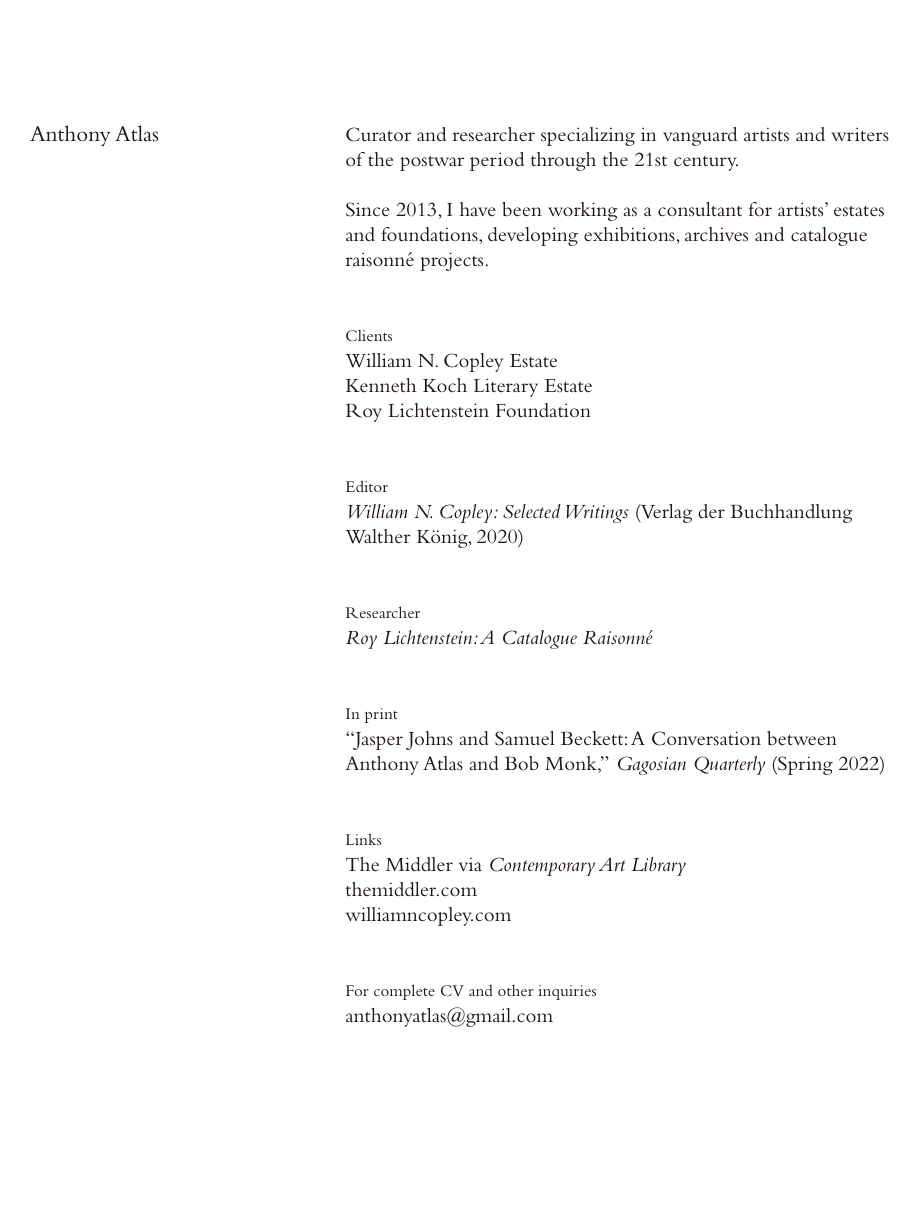
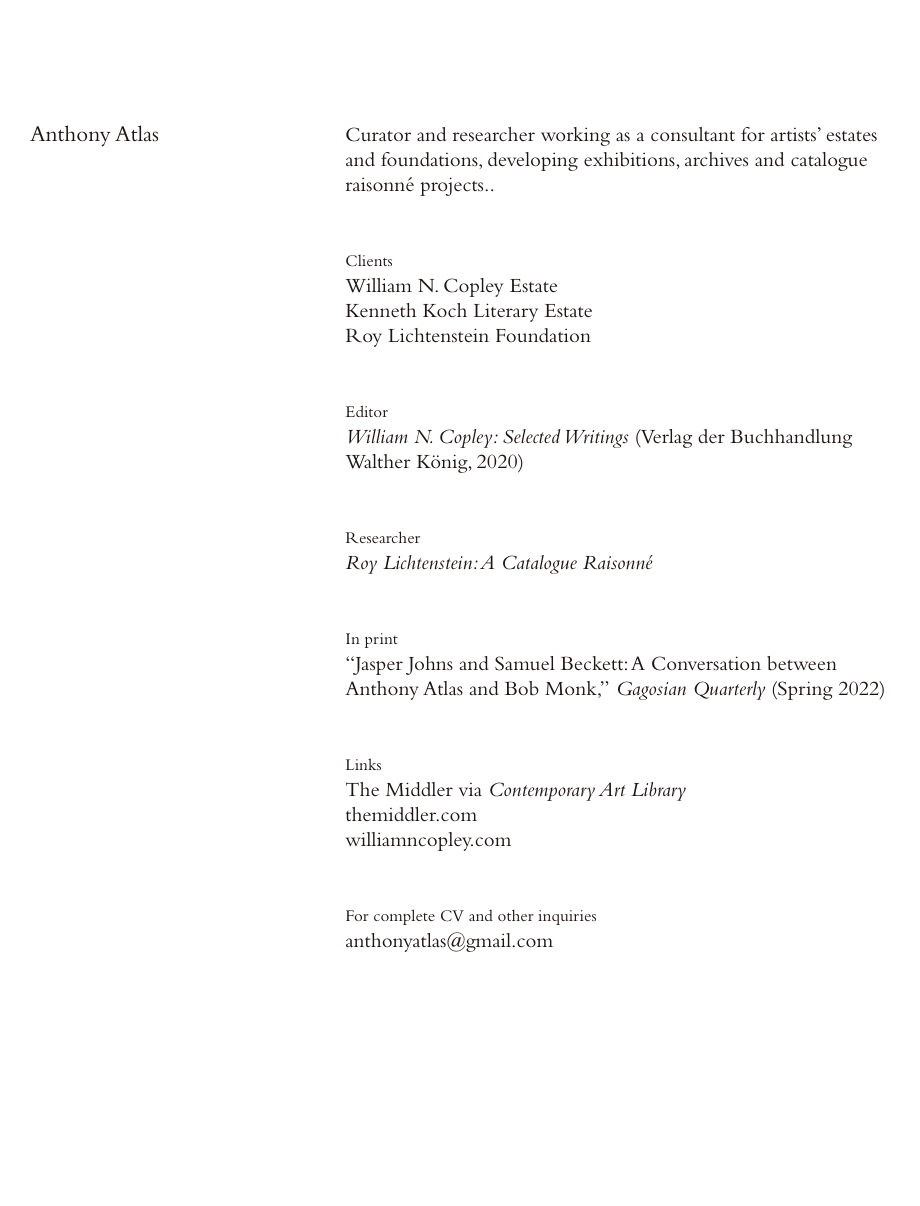
Before and after one commit to atlas-site/atlas-site-live, a Jekyll site: the page built from index.md, in a window 1280 px wide. Shown: the whole page, without its empty margins (95-1015 px from the left). Built offline with Jekyll 4.4.1, drawn with Linux system fonts in a browser that asks for light colours; a script that is not in the unit is left out; after the commit the page ends 1131 px from its top, so only the background shows below that.

Commit message:
Update Settings “general”

```diff
--- a/_data/settings.yml
+++ b/_data/settings.yml
@@ -1,14 +1,8 @@
 site_title: Anthony Atlas
 favicon: ""
-meta_description: >-
-  Curator and researcher specializing in vanguard artists and writers of the
-  postwar period through the 21st century.
-
-
-  Since 2013, I have been working as a consultant for artists' estates and foundations, developing exhibitions, archives and catalogue raisonné projects.
-bio: >-
-  Curator and researcher specializing in vanguard artists and writers of the
-  postwar period through the 21st century.
-
-
-  Since 2013, I have been working as a consultant for artists' estates and foundations, developing exhibitions, archives and catalogue raisonné projects.
+meta_description: Curator and researcher working as a consultant for artists'
+  estates and foundations, developing exhibitions, archives and catalogue
+  raisonné projects.
+bio: Curator and researcher working as a consultant for artists' estates and
+  foundations, developing exhibitions, archives and catalogue raisonné
+  projects..
```
